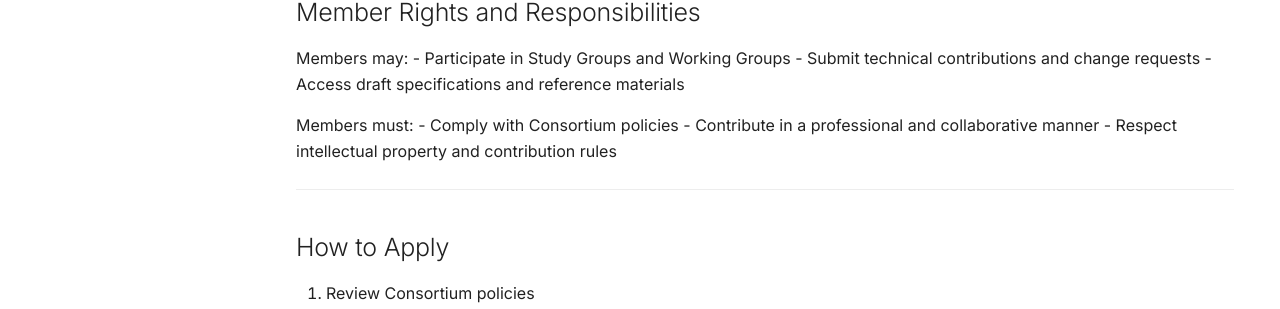
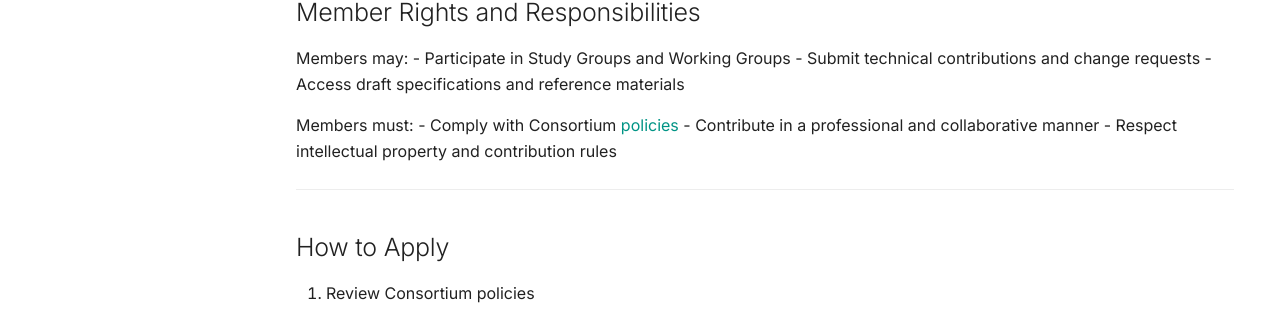
Before and after one commit to chandharlabs/yesdr-standard, an MkDocs documentation site: the page built from docs/consortium/membership.md, in a window 1280 px wide and 1239 px high. Shown: the part 817-1126 px from the top of the window. Built offline with MkDocs 1.6.1 and Material for MkDocs 9.7.7, drawn with Linux system fonts in a browser that asks for light colours; part of the change alters nothing that is shown.

```diff
--- a/docs/consortium/membership.md
+++ b/docs/consortium/membership.md
@@ -31,7 +31,7 @@ Members may:
 - Access draft specifications and reference materials
 
 Members must:
-- Comply with Consortium policies
+- Comply with Consortium [policies](policies.md)
 - Contribute in a professional and collaborative manner
 - Respect intellectual property and contribution rules
 
```
